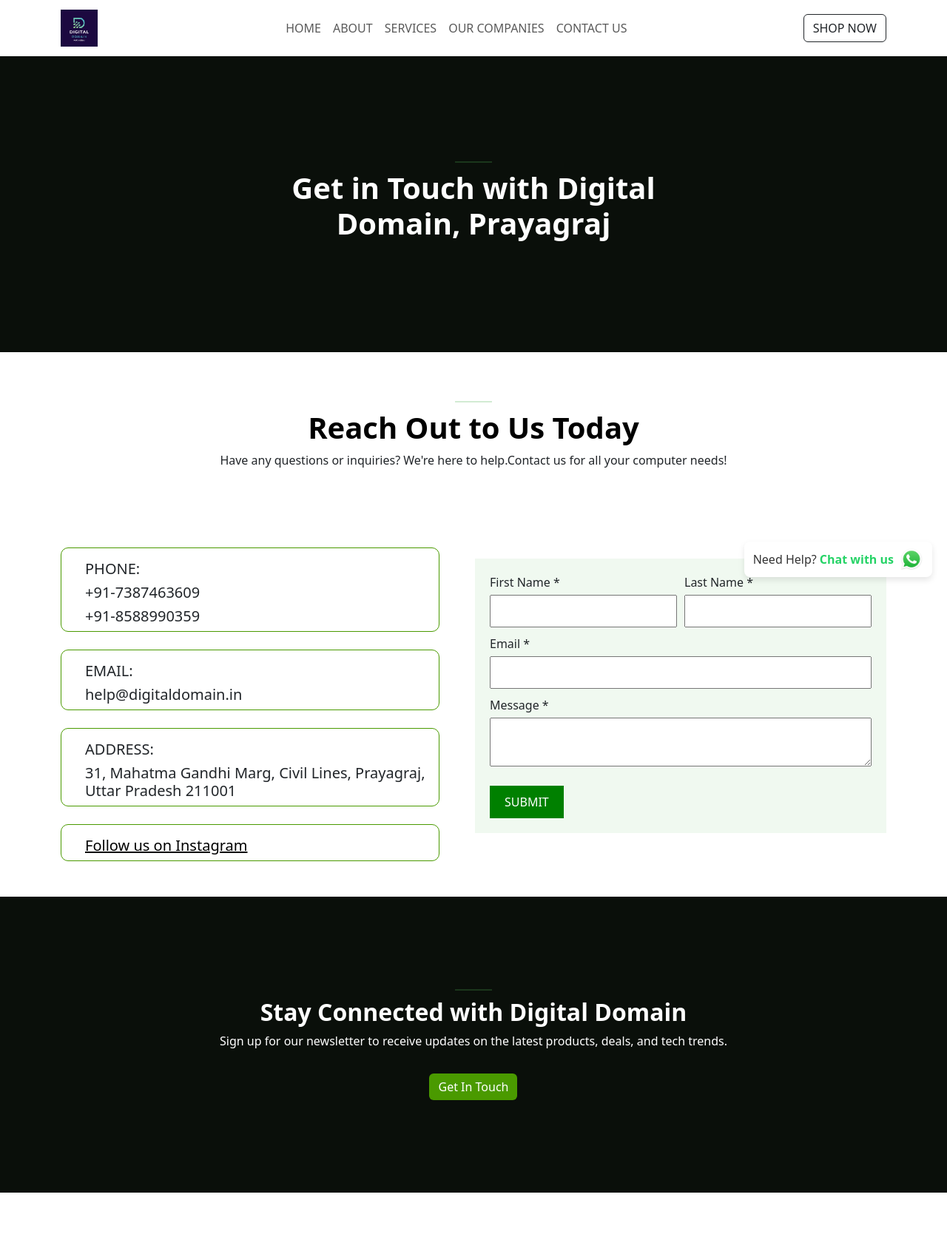
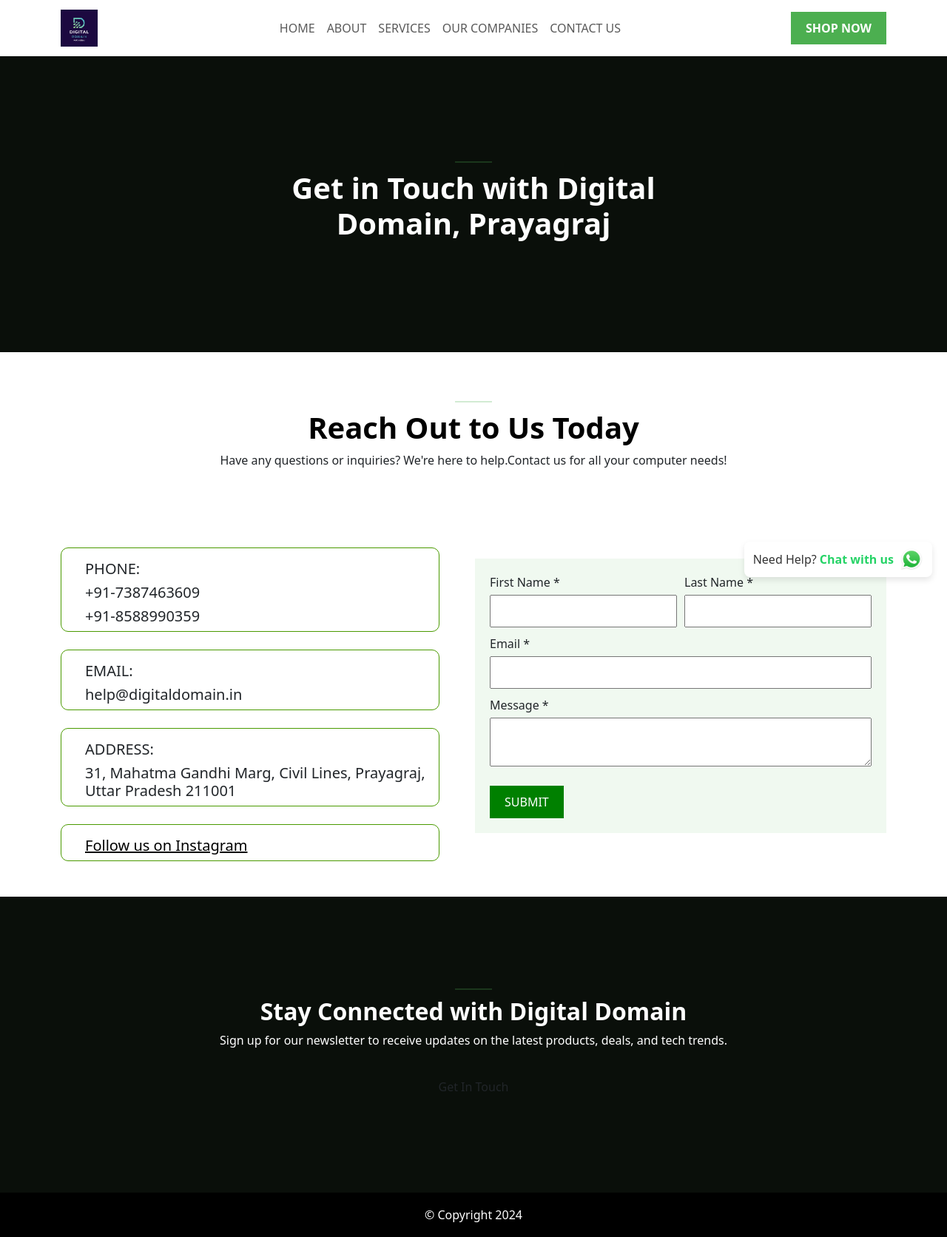
Before and after one commit to Ryukkfps/DigitalDomain, a React (Vite) app: page /ContactUs in a window 1280 px wide. Shown: the whole page at 74% size. Before the commit the page ends 1612 px from the top, so only its background shows below. Built offline with nearby package versions, Linux system fonts and the light colour scheme; a small style sheet from the web is missing.

Commit message:
5th Update

```diff
--- a/src/App.jsx
+++ b/src/App.jsx
@@ -7,6 +7,7 @@ import Services from './Pages/Services/ServicesPage';
 import OurCompanies from './Pages/OurCompanies/OurCompanies';
 import ContactUs from './Pages/ContactUs/ContactUs'
 import WhatsappButton from './Pages/ContactUs/Whatsapp';
+import Footer from './Components/Footer';
 
 function App() {
   return (
@@ -20,6 +21,7 @@ function App() {
         <Route path = "/ContactUs" element={<ContactUs/>}/>
       </Routes>
       <WhatsappButton/>
+      <Footer/>
     </Router>
   );
 }
--- /dev/null
+++ b/src/Components/Footer.jsx
@@ -0,0 +1,15 @@
+import React from "react";
+
+const Footer = () => {
+  return (
+    <>
+      <div
+        style={{ backgroundColor: "black", color: "White", height: "7.5vh", display:"flex",alignItems:"Center", justifyContent: "Center" }}
+      >
+        © Copyright 2024
+      </div>
+    </>
+  );
+};
+
+export default Footer;
--- /dev/null
+++ b/src/Components/Navbar.css
@@ -0,0 +1,16 @@
+.shop-now-btn {
+    background-color: transparent;
+    color: black;
+    border: solid;
+    font-size: 1rem;
+    font-weight: bold;
+    padding: 0.5rem 1.5rem;
+    text-transform: uppercase;
+    transition: all 0.3s ease;
+  }
+
+  .shop-now-btn:hover {
+    background-color: rgb(8, 105, 8);
+    color: white;
+    transform: scale(1.0);
+  }
--- a/src/Components/Navbar.jsx
+++ b/src/Components/Navbar.jsx
@@ -1,8 +1,15 @@
-import React from "react";
+import React, { useState } from "react";
 import { Link } from "react-router-dom";
 import logo from "../assets/digital domain.svg";
+import "./Navbar.css";
 
 function Navbar() {
+  const [isOpen, setIsOpen] = useState(false);
+
+  const handleToggle = () => {
+    setIsOpen(!isOpen);
+  };
+
   return (
     <nav className="navbar navbar-expand-lg navbar-light">
       <div className="container">
@@ -16,47 +23,48 @@ function Navbar() {
         <button
           className="navbar-toggler"
           type="button"
-          data-toggle="collapse"
-          data-target="#navbarNav"
+          onClick={handleToggle}
           aria-controls="navbarNav"
-          aria-expanded="false"
+          aria-expanded={isOpen ? "true" : "false"}
           aria-label="Toggle navigation"
         >
           <span className="navbar-toggler-icon"></span>
         </button>
         <div
-          className="collapse navbar-collapse justify-content-center ml-auto"
+          className={`collapse navbar-collapse justify-content-center ml-auto ${
+            isOpen ? "show" : ""
+          }`}
           id="navbarNav"
         >
           <ul className="navbar-nav">
             <li className="nav-item active">
-              <Link className="nav-link" to="/">
+              <Link className="nav-link" to="/" onClick={() => setIsOpen(false)}>
                 HOME
               </Link>
             </li>
             <li className="nav-item">
-              <Link className="nav-link" to="/About">
+              <Link className="nav-link" to="/About" onClick={() => setIsOpen(false)}>
                 ABOUT
               </Link>
             </li>
             <li className="nav-item">
-              <Link className="nav-link" to="/Services">
+              <Link className="nav-link" to="/Services" onClick={() => setIsOpen(false)}>
                 SERVICES
               </Link>
             </li>
             <li className="nav-item">
-              <Link className="nav-link" to="/OurCompanies">
+              <Link className="nav-link" to="/OurCompanies" onClick={() => setIsOpen(false)}>
                 OUR COMPANIES
               </Link>
             </li>
             <li className="nav-item">
-            <Link className="nav-link" to="/ContactUs">
+              <Link className="nav-link" to="/ContactUs" onClick={() => setIsOpen(false)}>
                 CONTACT US
               </Link>
             </li>
           </ul>
         </div>
-        <button className="btn btn-outline-dark ml-3">SHOP NOW</button>
+        <button className="shop-now-btn">SHOP NOW</button>
       </div>
     </nav>
   );
--- a/src/main.jsx
+++ b/src/main.jsx
@@ -2,7 +2,8 @@ import { StrictMode } from 'react'
 import { createRoot } from 'react-dom/client'
 import './index.css'
 import App from './App.jsx'
-import 'bootstrap/dist/js/bootstrap.bundle.min.js';
+import "bootstrap/dist/css/bootstrap.min.css";
+import "bootstrap/dist/js/bootstrap.bundle.min.js";
 
 
 createRoot(document.getElementById('root')).render(
```
